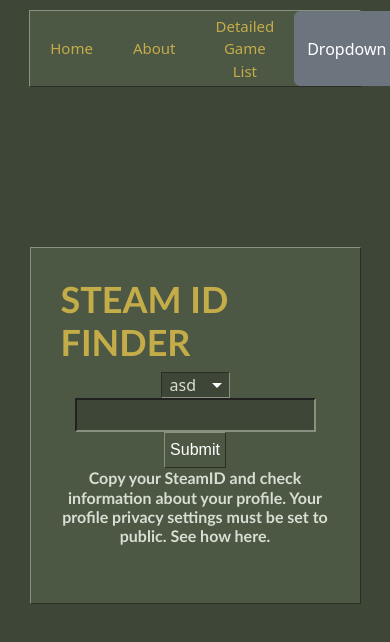
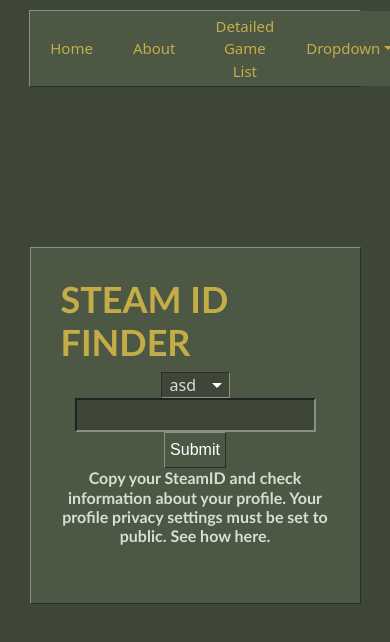
Before and after one commit to Marko590/SteamWrappedClient, a React (Vite) app: page / in a window 390 px wide. Shown: the top 642 px of the page. Built offline with nearby package versions, Linux system fonts and the light colour scheme.

Commit message:
Fixed dropdown, adjusted media query responsive sizes

```diff
--- a/src/components/Window.tsx
+++ b/src/components/Window.tsx
@@ -1,6 +1,7 @@
 import { ReactNode } from "react";
 import "./styles/Window.css";
 import Taskbar from "./Taskbar";
+import NavBar from "./NavBar";
 interface Props {
   children: ReactNode;
   title?: string;
--- a/src/components/styles/HoverDropdown.css
+++ b/src/components/styles/HoverDropdown.css
@@ -1,35 +1,42 @@
 /* HoverDropdown.css */
 .my-dropdown-menu {
-    color:#C4AC49;
-    background-color: #4C5844;
-    border: none;
-    border-radius: 0;
-    font-size:20px;
-    height: 100%;
+    color:#C4AC49 !important;
+    background-color: #4C5844 !important;
+    border: none !important;
+    border-radius: 0 !important;
+    font-size:25px !important;
+    height: 100% !important;
   }
 
   .my-dropdown-menu-background {
-    min-width:100%;
-    color:#C4AC49;
-    background-color: #4C5844;
-    border: none;
-    padding:0;
+    min-width:100% !important;
+    color:#C4AC49 !important;
+    background-color: #4C5844 !important;
+    border: none !important;
+    padding:0 !important;
   }
   .my-dropdown-menu:hover{
-    color:#E3E420;
-    background-color: #5A6B50;
-    text-decoration: underline;
+    color:#E3E420 !important;
+    background-color: #5A6B50 !important;
+    text-decoration: underline !important;
   }
   .my-dropdown-item:hover{
-    color:#E3E420;
-    background-color: #5A6B50;
+    color:#E3E420 !important;
+    background-color: #5A6B50 !important;
     text-decoration: underline;
   }
 
   .my-dropdown-item {
-    font-size:20px;
-    border: none;
-    color:#C4AC49;
-    background-color: #4C5844;
-    margin: 0;
+    font-size:20px !important;
+    border: none !important;
+    color:#C4AC49 !important;
+    background-color: #4C5844 !important;
+    margin: 0 !important;
   }
+
+  @media screen and (max-width: 768px) {
+    .my-dropdown-menu {
+      font-size:15px !important;
+
+    }
+  }
--- a/src/components/styles/NavBar.css
+++ b/src/components/styles/NavBar.css
@@ -20,19 +20,6 @@
   }
 
 
-
-@media screen and (min-width: 601px) {
-    .navbar-item p {
-      font-size: 25px;
-    }
-  }
-
-
-  @media screen and (max-width: 600px) {
-    .navbar-item p {
-      font-size: 15px;
-    }
-  }
   .navbar-item:hover >  p {
     color:#E3E420;
     margin:0;
@@ -43,3 +30,16 @@
     background-color: #5A6B50;
 
   }
+
+@media screen and (min-width: 769px) {
+    .navbar-item p {
+      font-size: 25px;
+    }
+  }
+
+
+  @media screen and (max-width: 768px) {
+    .navbar-item p {
+      font-size: 15px;
+    }
+  }
--- a/src/main.tsx
+++ b/src/main.tsx
@@ -1,7 +1,8 @@
 import React from "react";
 import ReactDOM from "react-dom/client";
 import UserLookup from "./UserLookup.tsx";
-import "bootstrap/dist/css/bootstrap.css";
+
+import "bootstrap/dist/css/bootstrap.min.css";
 import { createBrowserRouter, RouterProvider } from "react-router-dom";
 import Landing from "./components/Landing.tsx";
 
```
